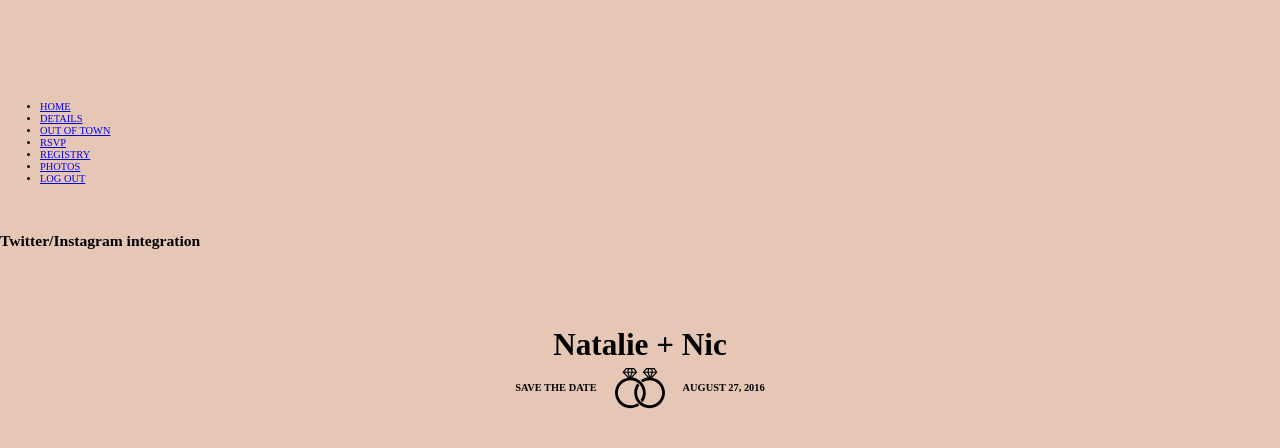
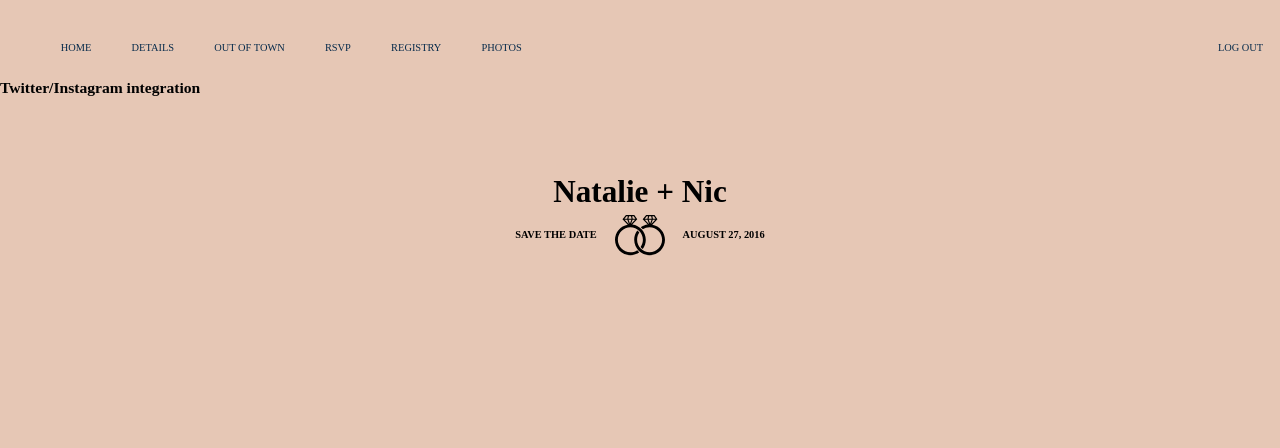
Before and after one commit to VerticalDynamics/rsvp, a PHP site: page /photos.php in a window 1280 px wide. Shown: the top 448 px of the page. Run offline with PHP 8.4, Linux system fonts and the light colour scheme; the visitor is signed in with stand-in values (Sample User, id 1); style sheets or scripts are compiled from the project's sources; some libraries are stand-ins or nearby versions.

Commit message:
menu styles

```diff
--- a/partials/footer.php
+++ b/partials/footer.php
@@ -8,3 +8,5 @@
     </div>
   </div>
 </footer>
+
+<script type="text/javascript" src="static/js/main.js"></script>
--- a/partials/menu.php
+++ b/partials/menu.php
@@ -1,36 +1,19 @@
-<div>
-	<br>
-	<br>
-	<br>
-	<br>
-	<br>
-</div>
-<div class="center">
-	<span class="bold">
-		<ul class="nav">
-            <li class="nav">
-				<a class="nav" href="welcome.php">HOME</a>
-			</li>
-            <li class="nav">
-				<a class="nav" href="details.php">DETAILS</a>
-			</li>
-            <li class="nav">
-				<a class="nav" href="out_of_town.php">OUT OF TOWN</a>
-			</li>
-            <li class="nav">
-				<a class="nav" href="rsvp_start.php">RSVP</a>
-			</li>
-            <li class="nav">
-				<a class="nav" href="registry.php">REGISTRY</a>
-			</li>
-            <li class="nav">
-				<a class="nav" href="photos.php">PHOTOS</a>
-			</li>
-            <li class="nav">
-				<a class="nav" href="logout.php">LOG OUT</a>
-			</li>
-		</ul>
-	</span>
-</div>
-<br>
-<br>
+<button type="button" title="Menu" id="mobile-menu" class="visible-mobile">
+  <span class="sr-only">Menu</span>
+  <div class="menu-line">&nbsp;</div>
+  <div class="menu-line">&nbsp;</div>
+  <div class="menu-line">&nbsp;</div>
+</button>
+<nav id="main-nav">
+  <button type="button" id="main-nav-close" class="visible-mobile" title="Close menu">&#10005;</button>
+  <div class="main-nav-title visible-mobile">Menu</div>
+  <ul>
+    <li><a href="welcome.php">HOME</a></li>
+    <li><a href="details.php">DETAILS</a></li>
+    <li><a href="out_of_town.php">OUT OF TOWN</a></li>
+    <li><a href="rsvp_start.php">RSVP</a></li>
+    <li><a href="registry.php">REGISTRY</a></li>
+    <li><a href="photos.php">PHOTOS</a></li>
+    <li><a href="logout.php">LOG OUT</a></li>
+  </ul>
+</nav>
--- a/sass/_main.scss
+++ b/sass/_main.scss
@@ -20,6 +20,15 @@ textarea {
 
   &:focus {
     border-color: $blue;
+  }
+}
+
+a {
+  color: $blue;
+
+  &:focus,
+  &:hover {
+    color: $light-blue;
   }
 }
 
@@ -66,6 +75,12 @@ input[type="submit"] {
   color: $blue;
 }
 
+@media (min-width: $m-desktop) {
+  .visible-mobile {
+    display: none !important;
+  }
+}
+
 //
 // sections
 //
--- /dev/null
+++ b/sass/_menu.scss
@@ -0,0 +1,134 @@
+body.is-mobile.open-menu {
+  overflow: hidden !important;
+
+  #main-nav {
+    display: block;
+  }
+}
+
+#mobile-menu {
+  padding: 5px;
+  width: 50px;
+  margin-bottom: 1rem;
+  cursor: pointer;
+
+  .menu-line {
+    display: block;
+    background-color: #000;
+    height: 4px;
+    width: 100%;
+    border-radius: 2rem;
+
+    & + .menu-line {
+      margin-top: 5px;
+    }
+  }
+}
+
+#main-nav {
+  display: none;
+  position: fixed;
+  top: 0;
+  left: 0;
+  right: 0;
+  bottom: 0;
+  background: rgba(255, 255, 255, 0.95);
+  padding: 3rem;
+  overflow: auto;
+  z-index: 1;
+  transition: opacity 0.4s ease-in-out;
+
+  #main-nav-close {
+    position: absolute;
+    top: 3rem;
+    right: 3rem;
+    border-radius: 50%;
+    padding: 1rem;
+    font-size: 3.3rem;
+    height: 50px;
+    width: 50px;
+    line-height: 28px;
+    margin: 0;
+    cursor: pointer;
+    z-index: 2;
+  }
+
+  .main-nav-title {
+    font-size: 3rem;
+    font-weight: bold;
+    width: 75%;
+    margin: 2rem auto;
+    text-align: center;
+  }
+
+  ul {
+    list-style: none;
+    width: 75%;
+    margin: 0 auto;
+
+    li {
+      margin: 0;
+
+      & + li {
+        border-top: 1px solid #ddd;
+      }
+
+      &:last-child {
+        padding-top: 3rem;
+      }
+    }
+
+    a {
+      display: block;
+      text-decoration: none;
+      padding: 1rem;
+
+      &:focus,
+      &:hover {
+        background-color: rgba($pink, 0.5);
+      }
+    }
+  }
+
+  @media (min-width: $m-desktop) {
+    display: block;
+    position: static;
+    background: none;
+    padding: 0;
+    margin-bottom: 1rem;
+    overflow: visible;
+    transition: none;
+
+    ul {
+      position: static;
+      width: auto;
+      clear: both;
+
+      li {
+        display: inline-block;
+        margin-right: -4px;
+
+        & + li {
+          border-top: none;
+        }
+
+        &:last-child {
+          padding-top: 0;
+          float: right;
+        }
+      }
+
+      a {
+        display: block;
+        padding: 1rem 2rem;
+        border-bottom: 2px solid transparent;
+
+        &:focus,
+        &:hover {
+          background-color: none;
+          border-color: $blue;
+        }
+      }
+    }
+  }
+}
--- a/sass/style.scss
+++ b/sass/style.scss
@@ -1,5 +1,7 @@
 @import '_variables';
+
 @import '_main';
+@import '_menu';
 @import '_footer';
 
 @import 'pages/_home';
--- /dev/null
+++ b/static/js/main.js
@@ -0,0 +1,34 @@
+(function () {
+  'use strict';
+
+  var body = document.body;
+  var openMenuButton = document.getElementById('mobile-menu');
+  var menuCloseButton = document.getElementById('main-nav-close');
+  var isMobileClass = 'is-mobile';
+  var openMenuClass = 'open-menu';
+
+  var padClassName = function (el) {
+    return el.className.length ? ' ' : '';
+  };
+
+  var detectMobile = function () {
+    if (window.innerWidth < 1000) {
+      if (body.className.indexOf(isMobileClass) === -1) {
+        body.className += padClassName(body) + isMobileClass;
+      }
+    } else if (body.className.indexOf(isMobileClass) > -1) {
+      body.className = body.className.replace(isMobileClass, '').replace(openMenuClass, '');
+    }
+  };
+
+  openMenuButton.addEventListener('click', function () {
+    body.className += padClassName(body) + openMenuClass;
+  });
+
+  menuCloseButton.addEventListener('click', function () {
+    body.className = body.className.replace(openMenuClass, '');
+  });
+
+   window.addEventListener('resize', detectMobile);
+   detectMobile();
+})();
```
